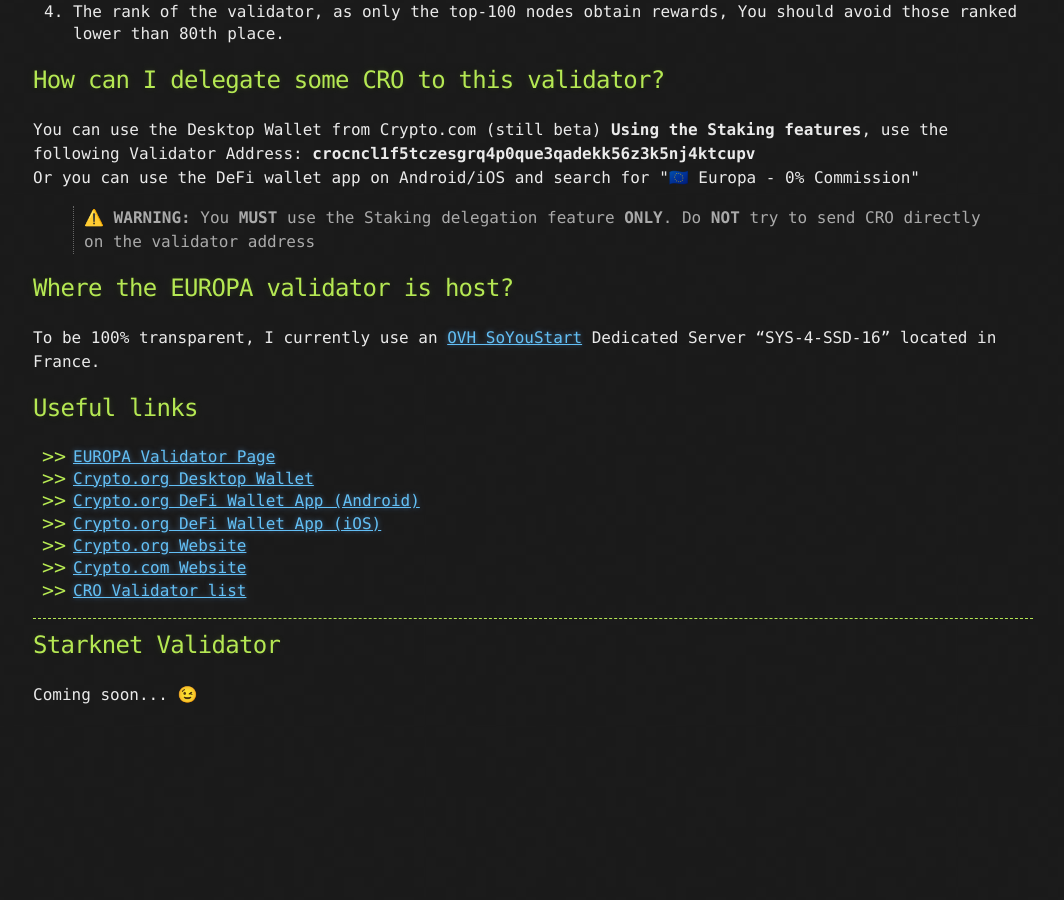
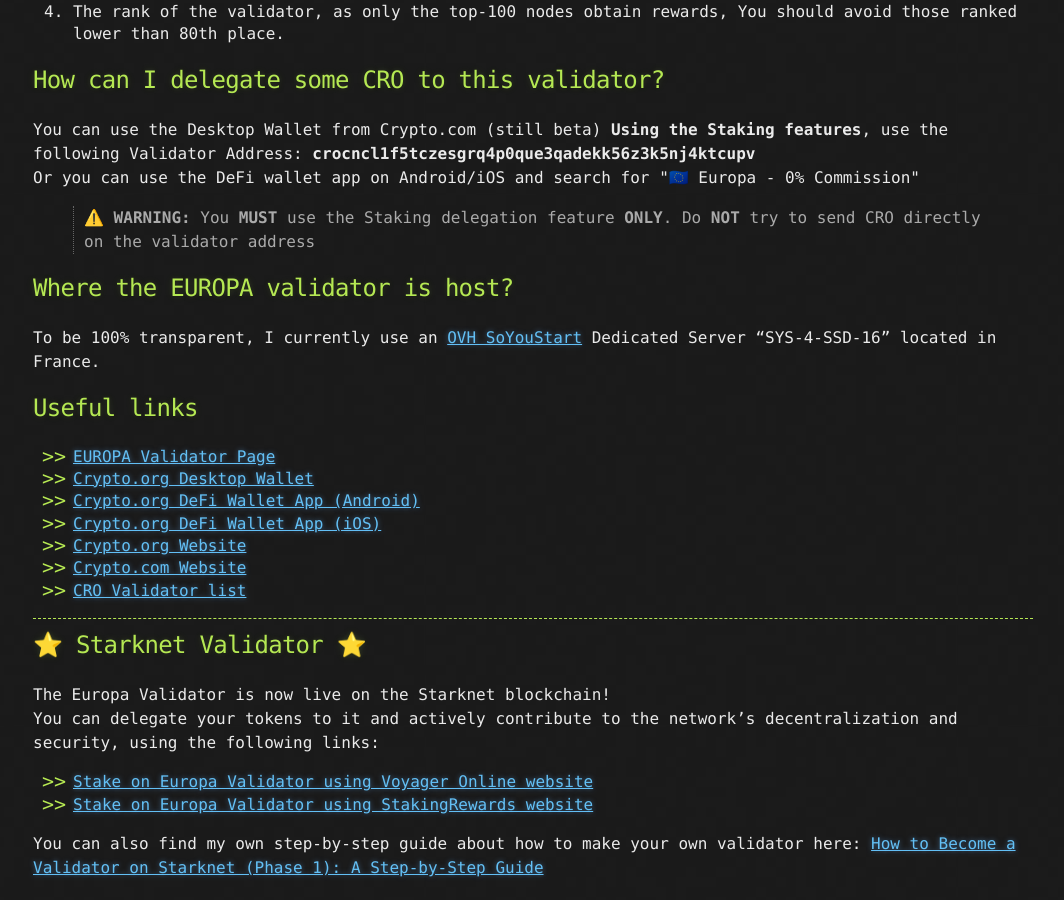
Before and after one commit to DarkCenobyte/europa-cro-node-website, a Jekyll site: the page index.html, which Jekyll copies as it is, in a window 1280 px wide and 900 px high, scrolled down 1934 px. Shown: the whole window, without its empty margins (107-1171 px from the left). Built offline with Jekyll 4.4.1, drawn with Linux system fonts in a browser that asks for light colours; before the commit the page ends 2661 px from its top, so only the background shows below that.

Commit message:
Add starknet validator informations

```diff
--- a/index.html
+++ b/index.html
@@ -88,8 +88,13 @@
         <li><a href="https://crypto.org/explorer/validators">CRO Validator list</a></li>
       </ul>
       <hr>
-      <h2>Starknet Validator</h2>
-      <p>Coming soon... 😉</p>
+      <h2>⭐ Starknet Validator ⭐</h2>
+      <p>The Europa Validator is now live on the Starknet blockchain!<br />You can delegate your tokens to it and actively contribute to the network’s decentralization and security, using the following links:</p>
+      <ul>
+        <li><a href="https://voyager.online/staking?validator=0x054fe9375a6b69d5126f54fc447a99ad55bc24b4282f6d9ade977817d780f8dc">Stake on Europa Validator using Voyager Online website</a></li>
+        <li><a href="https://www.stakingrewards.com/stake-app?input=starknet&type=pos&provider=europa-validator">Stake on Europa Validator using StakingRewards website</a></li>
+      </ul>
+      <p>You can also find my own step-by-step guide about how to make your own validator here: <a href="https://medium.com/@darkcenobyte/guide-for-solo-staker-on-starknet-phase-1-ca217246efde">How to Become a Validator on Starknet (Phase 1): A Step-by-Step Guide</a></p>
     </section>
   </div>
   <script type="text/javascript" src="assets/script.js"></script>
```
